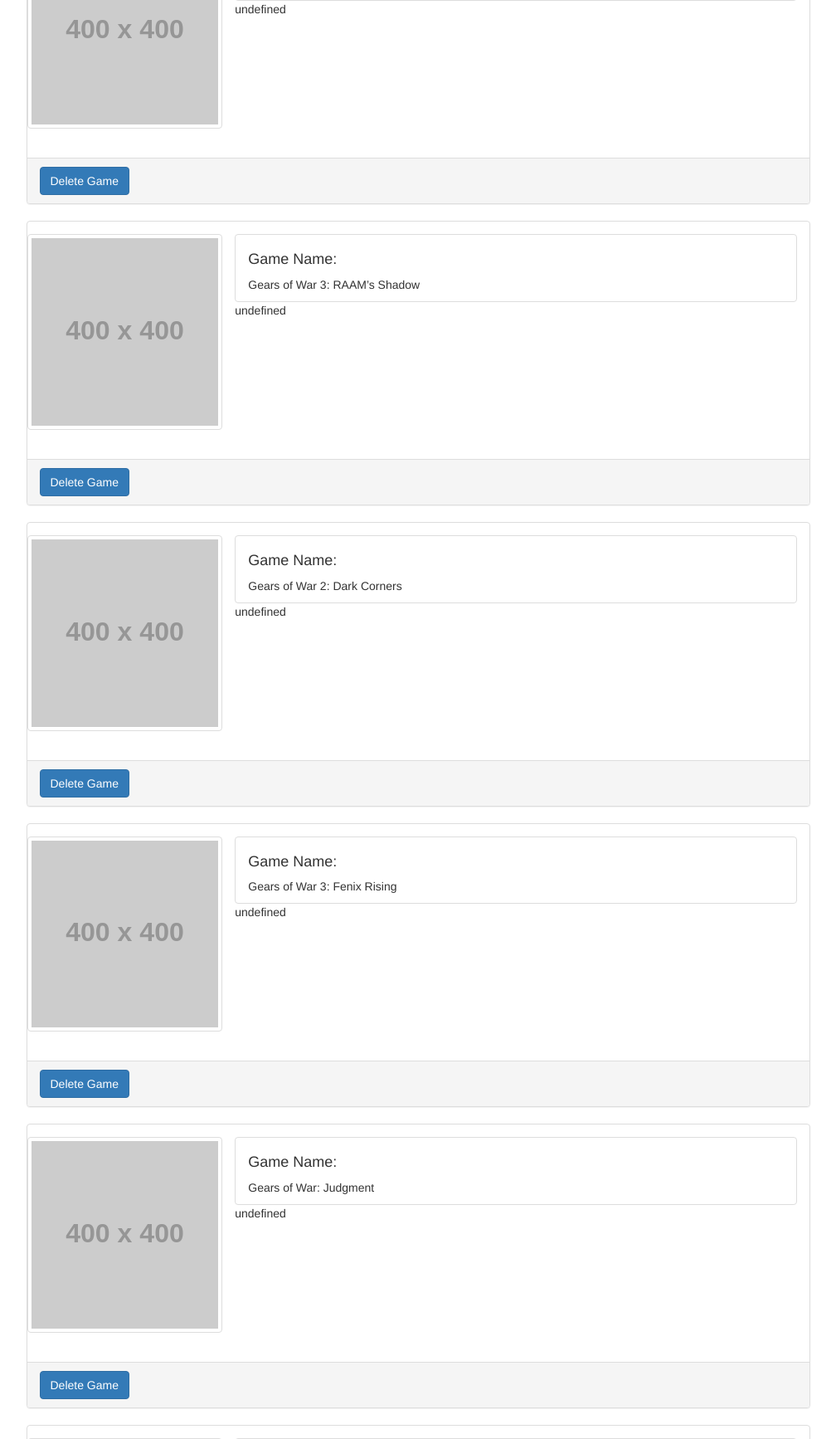
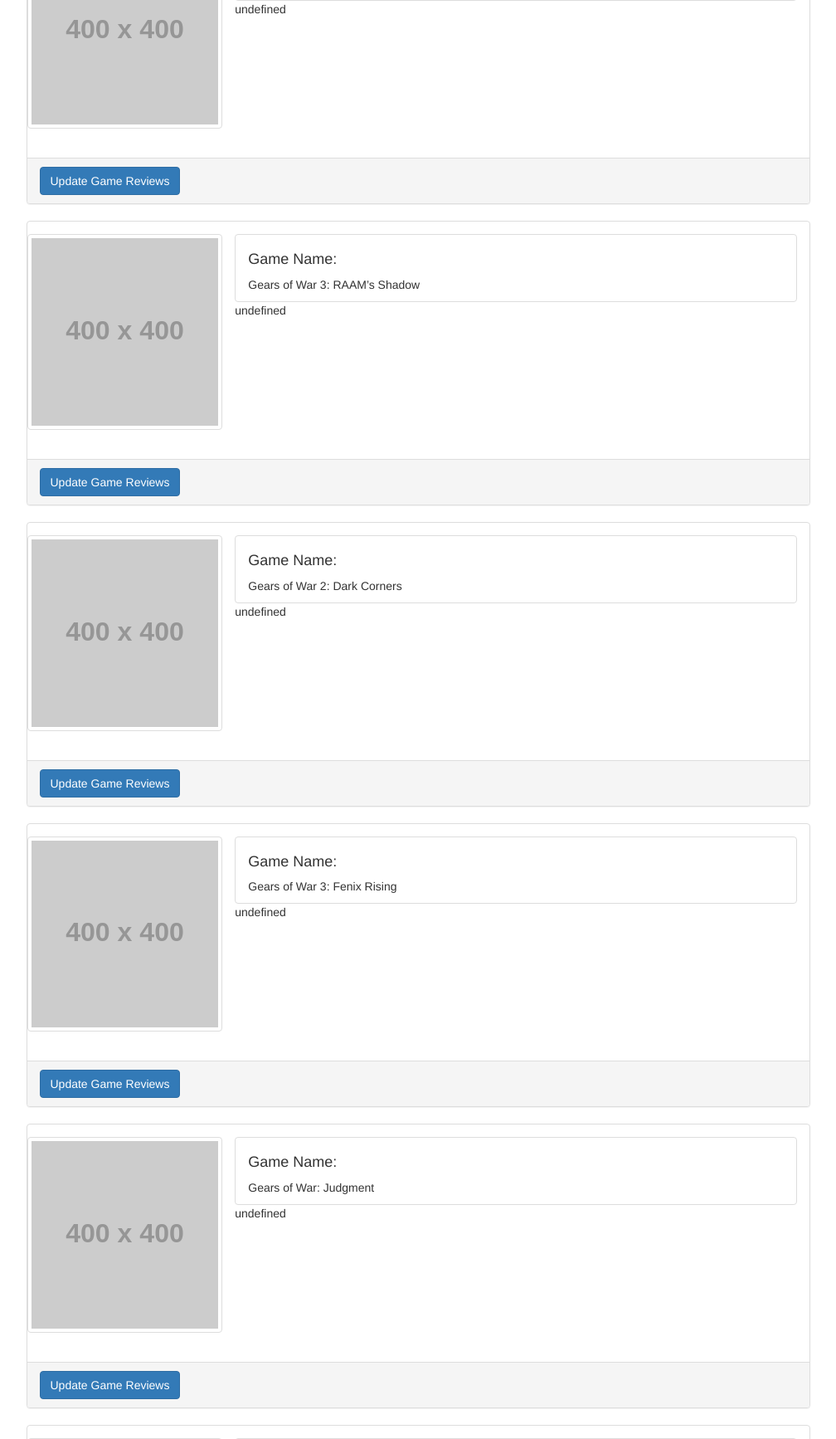
Before and after one commit to Bp3289/project_two, a Node server app: page / in a window 1280 px wide. Shown: the part 756-2490 px from the top of the page at 83% size, without its empty margins (151-1159 px from the left). Run offline with Node 20, Linux system fonts and the light colour scheme; data comes from the database, SQL or seed files in the repository; some libraries are stand-ins or nearby versions.

Commit message:
Added update game review form

```diff
--- a/public/scripts/app.js
+++ b/public/scripts/app.js
@@ -42,29 +42,20 @@
     });
 
   }); //Submit button
-$('#games').on('click', '.delete-game', function(e) {
-  event.preventDefault();
-    var id = $('#games').val();
-    console.log(id);
-    $.ajax({
-      url:'api/games/'+id,
-      type:'DELETE'
+$('#games').on('click', '.update-game', function(e) {
+    var id= $(this).parents('.game').data('game-id');
+    $('#gameModal').data('game-id', id);
+    $('#gameModal').modal();
+  });
 
+  $('#saveSong').on('click', handleNewGameSubmit);
 
-    }).done(function(){
-      console.log("ID: "+id+"was deleted");
-      $('#games').val("");
-    });
-  });
+});
+
+$('#gameModal').modal();
 
 
 
-
-//   $('#saveGame').on('click', handleNewGameSubmit);
-
-// });
-
-$('#gameModal').modal();
 
 
 
@@ -108,15 +99,15 @@
     var eachGame = " -- ";
 console.log("games passed in: ");
 console.log(games);
-    /*games.forEach(function(game) {
+    // games.forEach(function(game) {
 
-      eachGame = eachGame + " " + game.name + " -- ";
-    });
-    var gamesHtml  =
-     "<li class='list-group-item'>" +
-     "<h4 class='inline-header'>Games:</h4>" +
-     "<span>" + eachGame + "</span>" +
-     "</li>";*/
+    //   eachGame = eachGame + " " + game.name + " -- ";
+    // });
+    // var gamesHtml  =
+    //  "<li class='list-group-item'>" +
+    //  "<h4 class='inline-header'>Games:</h4>" +
+    //  "<span>" + eachGame + "</span>" +
+    //  "</li>";
     //return gamesHtml;
 };
 
@@ -163,7 +154,7 @@
   "              </div>" + // end of panel-body
 
   "              <div class='panel-footer'>" +
-  "                <button class='btn btn-primary delete-game'>Delete Game</button>" +
+  "                <button class='btn btn-primary update-game'>Update Game Reviews</button>" +
   "              </div>" +
 
   "            </div>" +
@@ -174,4 +165,4 @@
   //grab #albums id and add albumHtml to it
   $('#games').prepend(gameHtml);
 
-}});
+}
--- a/views/index.ejs
+++ b/views/index.ejs
@@ -139,7 +139,7 @@
     </section>
 
     <!-- begin songModal: this is not visible until you call .modal() on it -->
-    <div class="modal fade" tabindex="-1" role="dialog" id="songModal">
+    <div class="modal fade" tabindex="-1" role="dialog" id="gameModal">
       <div class="modal-dialog">
         <div class="modal-content">
           <div class="modal-header">
@@ -153,19 +153,19 @@
             <div class="form-group">
               <label class="col-md-4 control-label" for="songName">Game Name</label>
               <div class="col-md-4">
-              <input id="songName" name="songName" type="text" placeholder="" class="form-control input-md" required="">
+              <input id="gameName" name="gameName" type="text" placeholder="" class="form-control input-md" required="">
 
               </div>
             </div>
 
             <!-- Text input-->
-            <div class="form-group">
+           <!--  <div class="form-group">
               <label class="col-md-4 control-label" for="trackNumber">Track Number</label>
               <div class="col-md-4">
               <input id="trackNumber" name="trackNumber" type="text" placeholder="" class="form-control input-md">
 
               </div>
-            </div>
+            </div> -->
 
             </fieldset>
 
```
